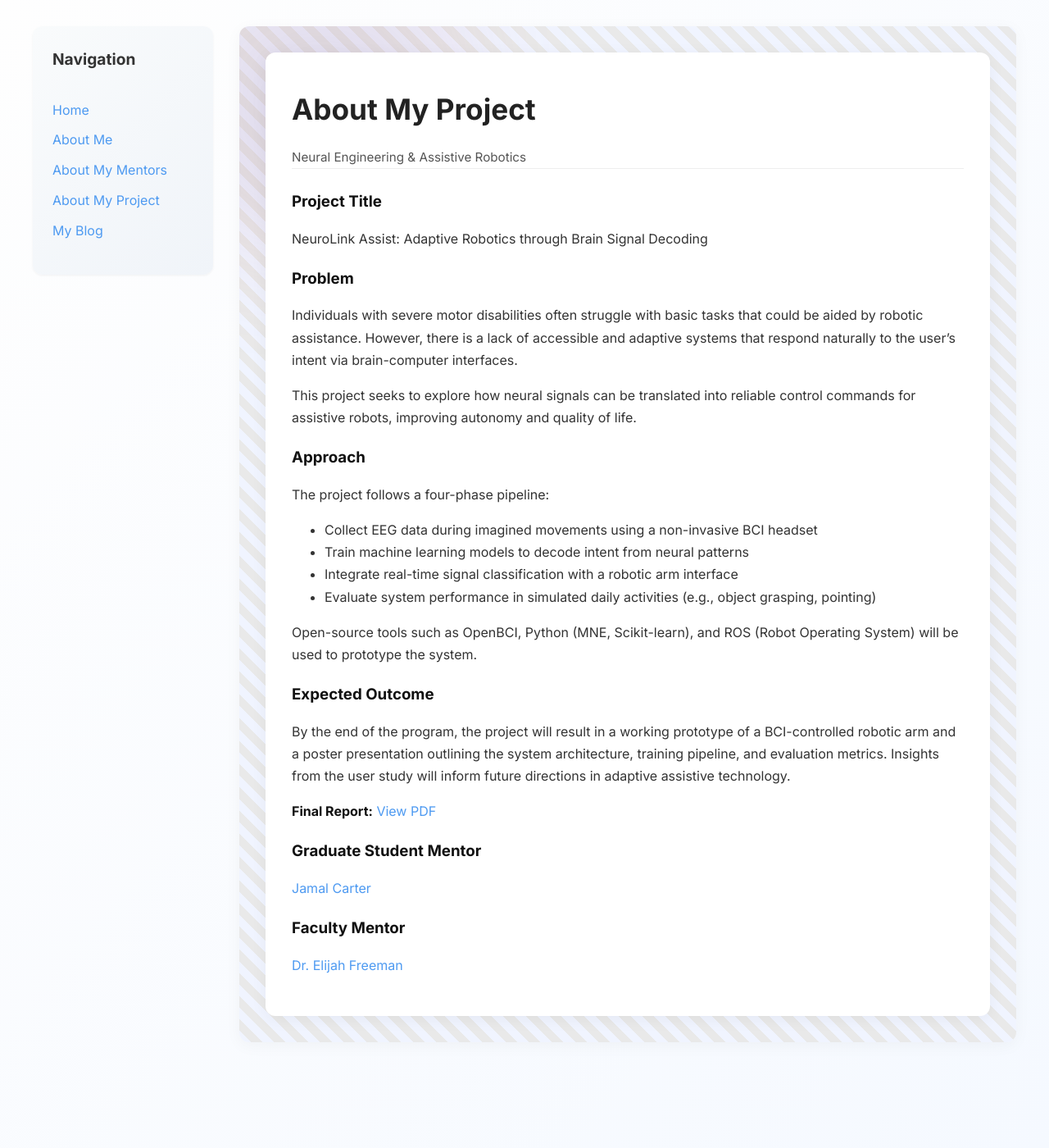
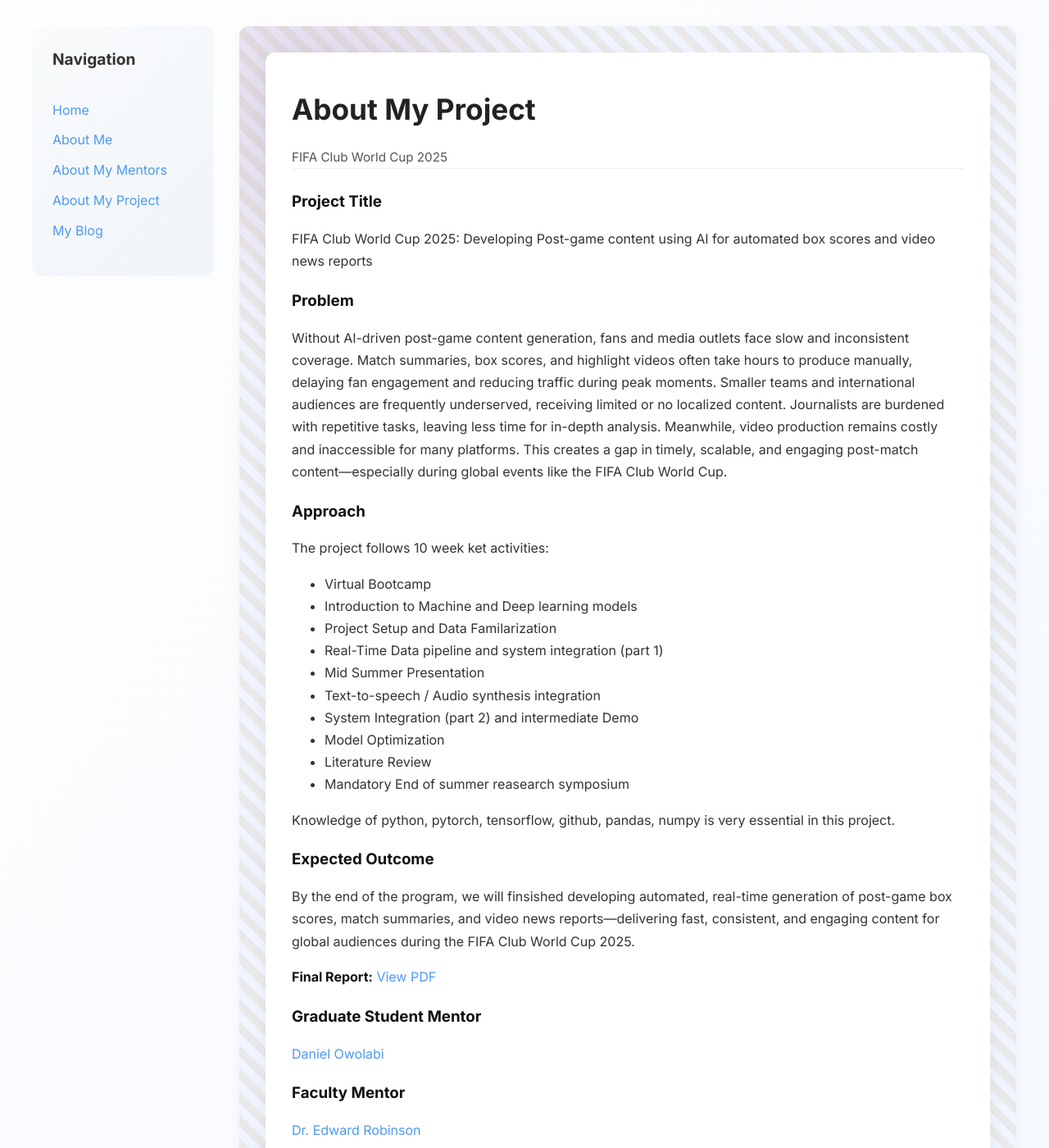
Before and after one commit to SumitKatuwal3382/SumitKatuwal3382.github.io, a Jekyll site: the page built from pages/about-my-project.md, in a window 1280 px wide and 1400 px high. Shown: the whole window at 82% size. Built offline with Jekyll 4.4.1, drawn with Linux system fonts in a browser that asks for light colours.

Commit message:
Update about-my-project.md

```diff
--- a/pages/about-my-project.md
+++ b/pages/about-my-project.md
@@ -3,34 +3,40 @@ layout: project
 title: About My Project
 permalink: /about-my-project.html
 
-subtitle: Neural Engineering & Assistive Robotics
-project_title: "NeuroLink Assist: Adaptive Robotics through Brain Signal Decoding"
+subtitle: FIFA Club World Cup 2025
+project_title: "FIFA Club World Cup 2025: Developing Post-game content using AI for automated box scores and video news reports"
 
 problem: |
-  Individuals with severe motor disabilities often struggle with basic tasks that could be aided by robotic assistance. However, there is a lack of accessible and adaptive systems that respond naturally to the user's intent via brain-computer interfaces.
+  Without AI-driven post-game content generation, fans and media outlets face slow and inconsistent coverage. Match summaries, box scores, and highlight videos often take hours to produce manually, delaying fan engagement and reducing traffic during peak moments. Smaller teams and international audiences are frequently underserved, receiving limited or no localized content. Journalists are burdened with repetitive tasks, leaving less time for in-depth analysis. Meanwhile, video production remains costly and inaccessible for many platforms. This creates a gap in timely, scalable, and engaging post-match content—especially during global events like the FIFA Club World Cup.
 
-  This project seeks to explore how neural signals can be translated into reliable control commands for assistive robots, improving autonomy and quality of life.
 
 approach: |
-  The project follows a four-phase pipeline:
+  The project follows 10 week ket activities:
 
-  - Collect EEG data during imagined movements using a non-invasive BCI headset
-  - Train machine learning models to decode intent from neural patterns
-  - Integrate real-time signal classification with a robotic arm interface
-  - Evaluate system performance in simulated daily activities (e.g., object grasping, pointing)
+  - Virtual Bootcamp
+  - Introduction to Machine and Deep learning models
+  - Project Setup and Data Familarization
+  - Real-Time Data pipeline and system integration (part 1)
+  - Mid Summer Presentation
+  - Text-to-speech / Audio synthesis integration
+  - System Integration (part 2) and intermediate Demo
+  - Model Optimization
+  - Literature Review
+  - Mandatory End of summer reasearch symposium
 
-  Open-source tools such as OpenBCI, Python (MNE, Scikit-learn), and ROS (Robot Operating System) will be used to prototype the system.
+  Knowledge of python, pytorch, tensorflow, github, pandas, numpy is very essential in this project.
 
 outcome: |
-  By the end of the program, the project will result in a working prototype of a BCI-controlled robotic arm and a poster presentation outlining the system architecture, training pipeline, and evaluation metrics. Insights from the user study will inform future directions in adaptive assistive technology.
+  By the end of the program, we will finsished developing automated, real-time generation of post-game box scores, match summaries, and video news reports—delivering fast, consistent, and engaging content for global audiences during the FIFA Club World Cup 2025.
+
 
 final_report_url: https://dl.icdst.org/pdfs/files/22e390b2eb0c8e951f3a742fda5b2d1d.pdf
 
 grad_mentor:
-  name: Jamal Carter
+  name: Daniel Owolabi
   linkedin: https://www.linkedin.com/in/jamal-carter
 
 faculty_mentor:
-  name: Dr. Elijah Freeman
+  name: Dr. Edward Robinson
   linkedin: https://www.linkedin.com/in/dr-elijah-freeman
 ---
```
